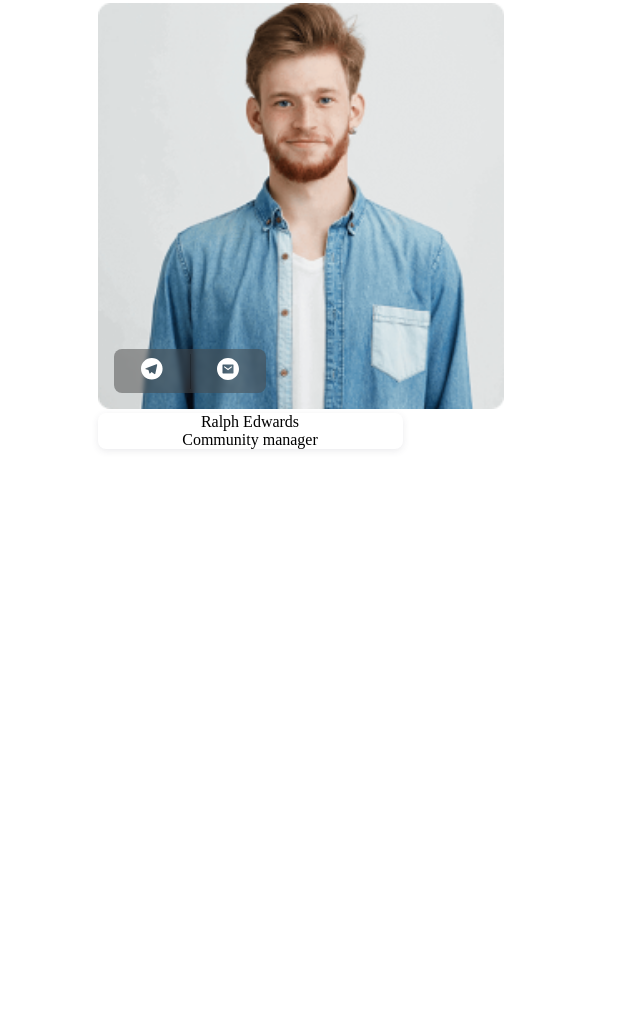
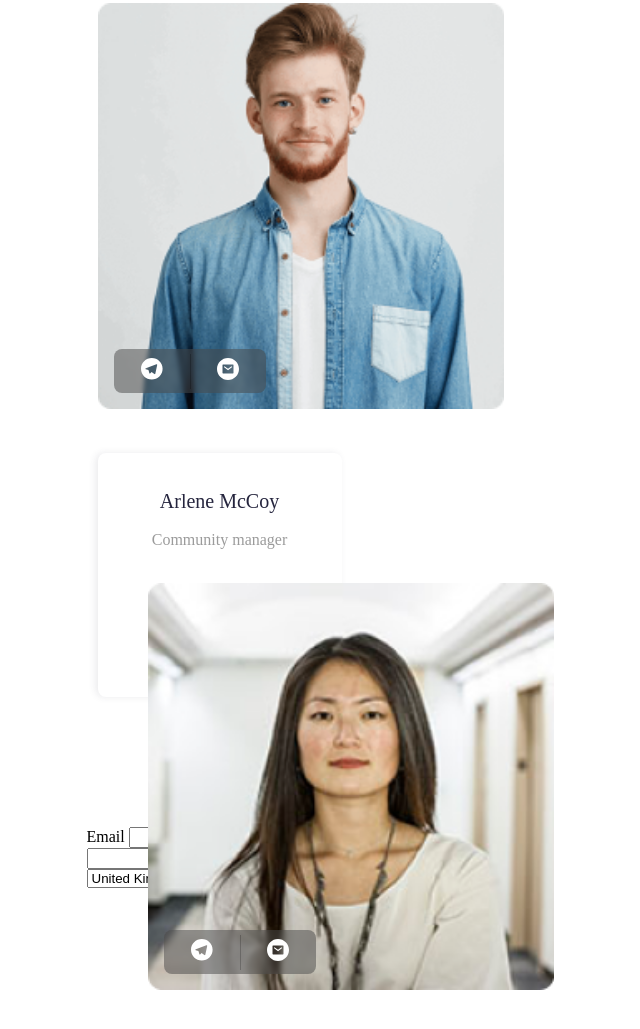
Before and after one commit to zaytsev-tech/crypto-wallet-layout, a plain HTML site: page index.html in a window 1280 px wide. Shown: the part 3322-4351 px from the top of the page, without its empty margins (390-1030 px from the left). Before the commit the page ends 3971 px from the top, so only its background shows below. Drawn offline with Linux system fonts and the light colour scheme; files whose address does not match are found by name.

Commit message:
feat(contact-us): finish layout

```diff
--- a/blocks/contact-us.css
+++ b/blocks/contact-us.css
@@ -14,11 +14,18 @@
   padding-right: 11px;
 }
 
+.contact-us__managers > div:last-child {
+  margin-top: 40px;
+}
+
 .manager__contact-info {
+  position: relative;
+  min-height: 374px;
 }
 
 .manager {
   position: relative;
+  z-index: 9;
 }
 
 .manager__avatar {
@@ -51,10 +58,52 @@
 .shadow-container {
   display: flex;
   min-width: 244px;
-  height: 100%;
+  min-height: 244px;
+  text-align: center;
   flex-direction: column;
-  justify-content: center;
-  align-items: center;
-  box-shadow: 0px 2px 7px rgba(56, 57, 77, 0.1);
+  box-shadow: -2.44156px 0px 7px rgba(56, 57, 77, 0.1);
   border-radius: 8px;
 }
+
+.manager_shadow-bottom > div:last-child {
+  position: absolute;
+  justify-content: end;
+  top: 130px;
+  left: 50px;
+}
+
+.manager_shadow-top > div:last-child {
+  position: absolute;
+  justify-content: start;
+  top: 0px;
+  left: 0px;
+}
+
+.manager_shadow-top > div:first-child {
+  position: absolute;
+  top: 130px;
+  left: 50px;
+}
+
+.manager_shadow-bottom .shadow-container > div {
+  padding-bottom: 36px;
+}
+
+.manager_shadow-top .shadow-container > div {
+  padding-top: 36px;
+}
+
+.manager__name {
+  font-weight: 400;
+  font-size: 20px;
+  line-height: 120%;
+  color: #25253e;
+}
+
+.manager__post {
+  margin-top: 16px;
+  font-weight: 400;
+  font-size: 16px;
+  line-height: 140%;
+  color: #9b9b9b;
+}
--- a/index.html
+++ b/index.html
@@ -583,7 +583,7 @@
     <section class="contact-us">
       <h2 class="header-text">Contact us</h2>
       <div class="contact-us__managers">
-        <div class="manager__contact-info">
+        <div class="manager__contact-info manager_shadow-bottom">
           <div class="manager">
             <picture>
               <source
@@ -610,10 +610,57 @@
             </div>
           </div>
           <div class="shadow-container">
+            <div>
             <p class="manager__name">Ralph Edwards</p>
             <p class="manager__post">Community manager</p>
           </div>
+          </div>
         </div>
+        <div class="manager__contact-info manager_shadow-top">
+          <div class="manager">
+            <picture>
+              <source
+                srcset="assets/images/ArleneMcCoyX1.png 375w,
+                        assets/images/ArleneMcCoyX2.png 768w">
+              <img
+                class="manager__avatar"
+                src="assets/images/ArleneMcCoyX1.png"
+                alt="manager photo"
+              />
+            </picture>
+            <div class="communication-contacts">
+              <div>
+                <a href="https://web.telegram.org/z/">
+                  <img src="assets/images/svg/Telegram.svg" alt="telegram" />
+                </a>
+              </div>
+              <div class="communication-contacts__divider"></div>
+              <div>
+                <a href="https://mail.ru">
+                  <img src="assets/images/svg/Mail.svg" alt="mail" />
+                </a>
+              </div>
+            </div>
+          </div>
+          <div class="shadow-container">
+            <div>
+            <p class="manager__name">Arlene McCoy</p>
+            <p class="manager__post">Community manager</p>
+          </div>
+          </div>
+        </div>
+      </div>
+      <div class="contact-us__form">
+        <form>
+          <label for="email">Email</label>
+          <input type="text" id="email">
+          <label for="phone">Phone</label>
+          <input type="text" id="phone">
+          <label for="country">Country</label>
+          <select name="country" id="country">
+            <option>United  Kingdom</option>
+          </select>
+        </form>
       </div>
     </section>
   </body>
```
